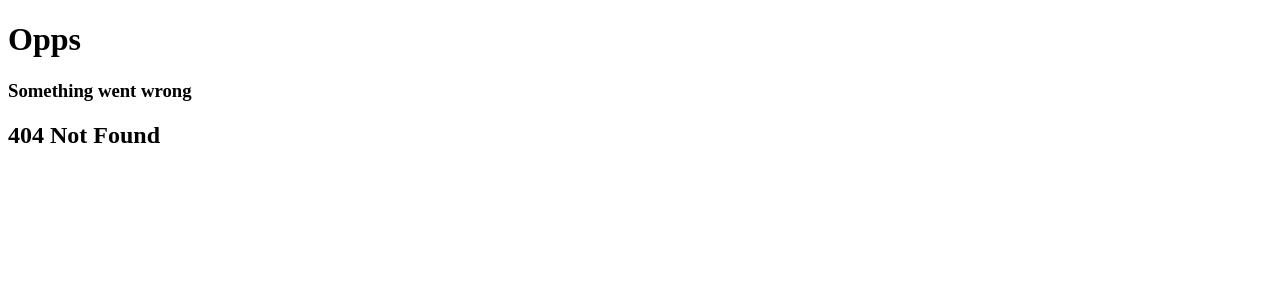
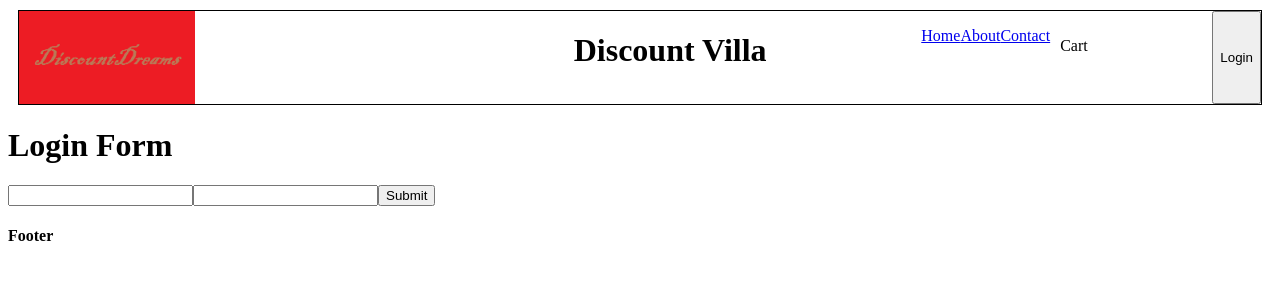
Before and after one commit to RahulRanjan7201/reactjs-school, a React (Vite) app in the folder P1/: page /login in a window 1280 px wide. Before the commit this address had no page. Shown: the top 300 px of the page. Built offline with nearby package versions, Linux system fonts and the light colour scheme.

Commit message:
Chapter 7

```diff
--- a/P1/package.json
+++ b/P1/package.json
@@ -25,6 +25,7 @@
   },
   "dependencies": {
     "browserslist": "^4.21.4",
+    "formik": "^2.2.9",
     "react": "^18.2.0",
     "react-dom": "^18.2.0",
     "react-router-dom": "^6.8.1"
--- a/P1/src/App.js
+++ b/P1/src/App.js
@@ -8,6 +8,7 @@
 import Error from "./components/Error";
 import Contact from "./components/Contact";
 import Offermenu from "./components/Offermenu";
+import { Login } from "./components/Login";
 
 const AppLayout = () => {
   return (
@@ -39,6 +40,10 @@
       {
         path:"offer/:id",
         element:<Offermenu/>
+      },
+      {
+        path:"/login",
+        element:<Login/>
       }
     ]
   },
--- a/P1/src/components/Body.js
+++ b/P1/src/components/Body.js
@@ -10,6 +10,7 @@
  return data;
 }
 const Body = () => {
+
     const [searchText, setSearchTest] = useState("");
     let [searchClicked, setSearchClicked] = useState(false);
     const [offers, setOffers] = useState([])
--- /dev/null
+++ b/P1/src/components/Login.js
@@ -0,0 +1,63 @@
+import React from 'react'
+import {Formik} from 'formik';
+export const Login = () => {
+  return (
+    <div>
+   <h1>Login Form</h1>
+   <Formik
+   initialValues={{email:"", password:""}}
+   validate={ values => {
+    const errors = {};
+    if (!values.email) {
+        errors.email = 'Required';
+      } else if (
+        !/^[A-Z0-9._%+-]+@[A-Z0-9.-]+\.[A-Z]{2,}$/i.test(values.email)
+      ) {
+        errors.email = 'Invalid email address';
+      }
+      return errors;
+   }}
+   onSubmit={(values, { setSubmitting }) => {
+    setTimeout(() => {
+      alert(JSON.stringify(values, null, 2));
+      setSubmitting(false);
+    }, 400);
+  }}
+   >
+    {({
+         values,
+         errors,
+         touched,
+         handleChange,
+         handleBlur,
+         handleSubmit,
+         isSubmitting,
+         /* and other goodies */
+       }) => (
+         <form onSubmit={handleSubmit}>
+           <input
+             type="email"
+             name="email"
+             onChange={handleChange}
+             onBlur={handleBlur}
+             value={values.email}
+           />
+           {errors.email && touched.email && errors.email}
+           <input
+             type="password"
+             name="password"
+             onChange={handleChange}
+             onBlur={handleBlur}
+             value={values.password}
+           />
+           {errors.password && touched.password && errors.password}
+           <button type="submit" disabled={isSubmitting}>
+             Submit
+           </button>
+         </form>
+       )}
+
+   </Formik>
+   </div>
+  )
+}
```
Also changed, not shown: 1 other file (tests, documents, lock files or other folders).
